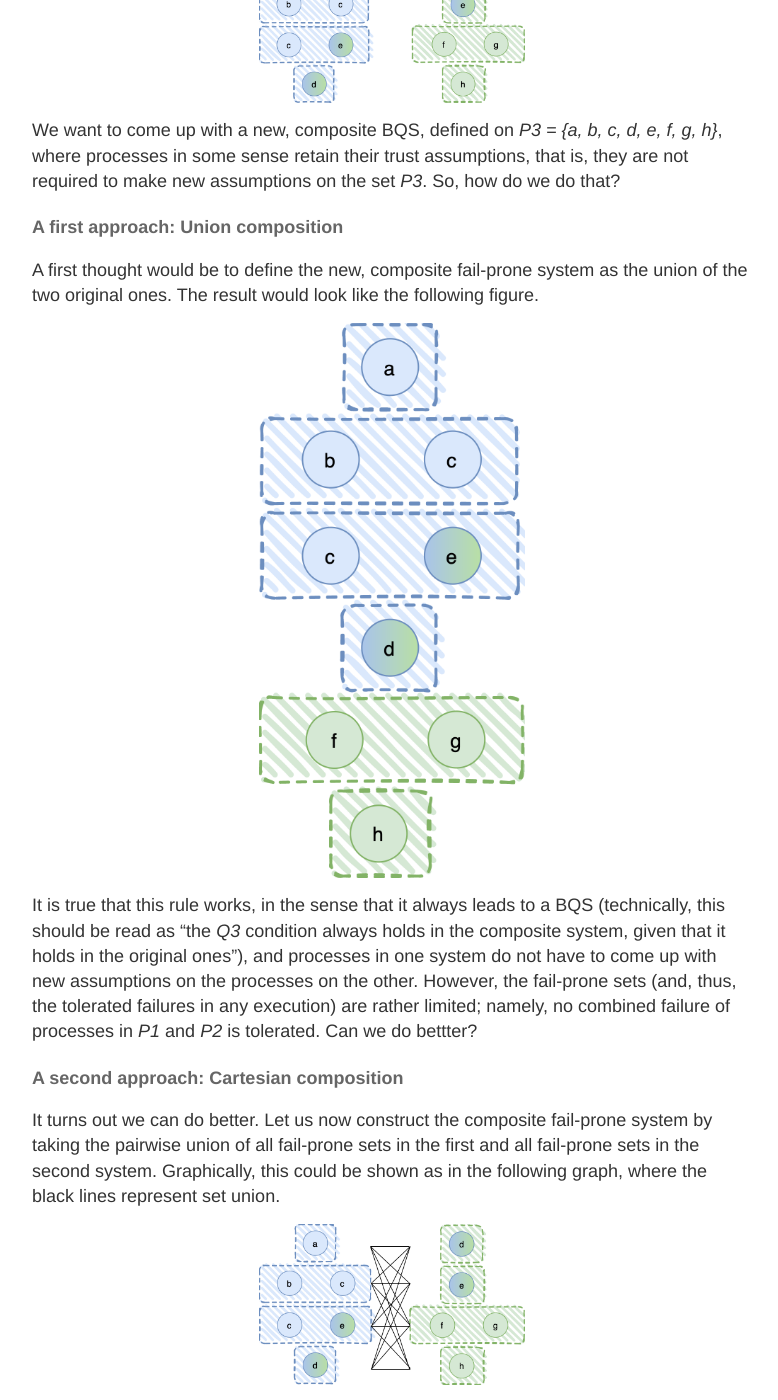
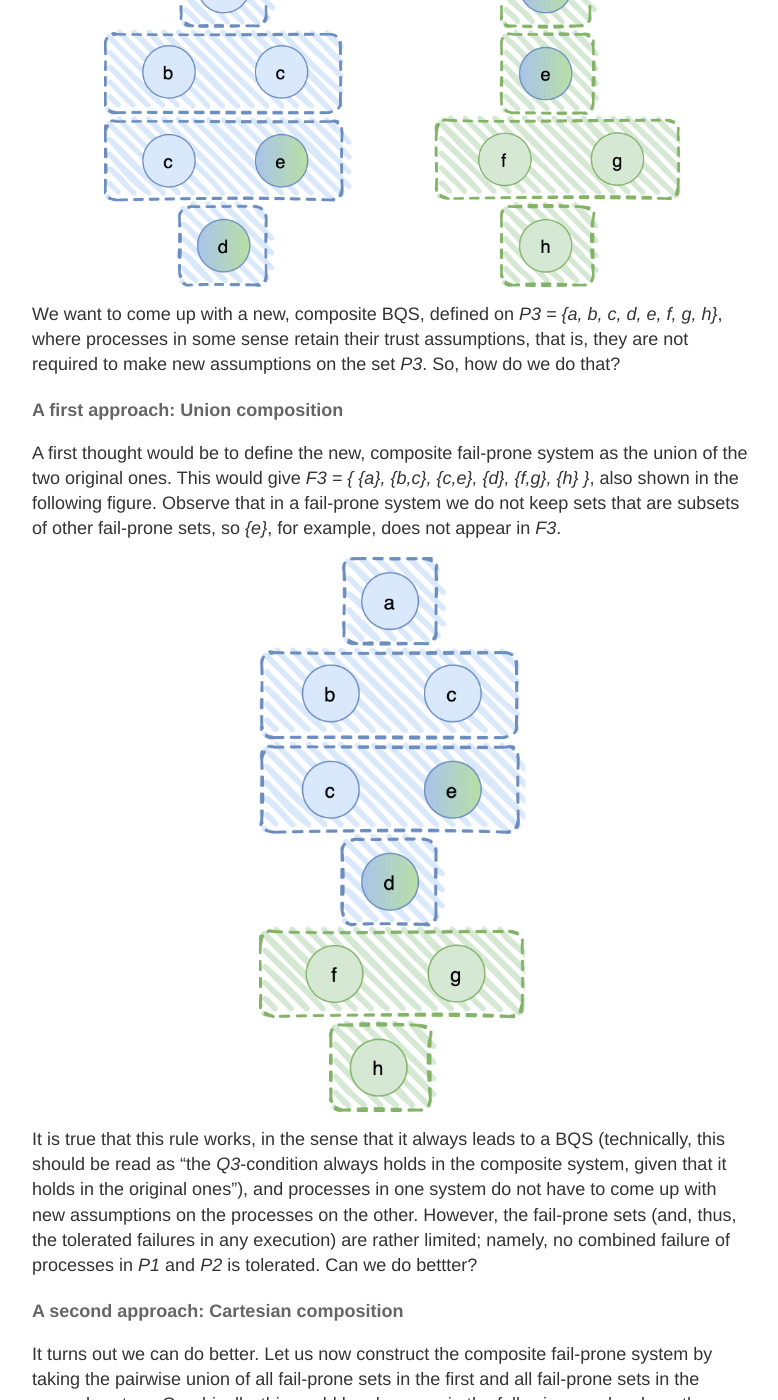
Before and after one commit to cryptobern/cryptobern.github.io, a Jekyll site: the page built from _posts/2021-08-02-howtotruststrangers.md, in a window 1280 px wide and 1400 px high, scrolled down 2175 px. Shown: the whole window, without its empty margins (248-1026 px from the left). Built offline with Jekyll 4.4.1, drawn with Linux system fonts in a browser that asks for light colours; some of the changed text lies outside the part shown.

Commit message:
update graphics

```diff
--- a/_posts/2021-08-02-howtotruststrangers.md
+++ b/_posts/2021-08-02-howtotruststrangers.md
@@ -13,7 +13,7 @@
 
 ### Secure distributed systems rely on trust
 
-Technically, trust is defined through a _fail-prone system_, which is a collection of subsets of processes, called _fail-prone sets_, such that each of them contains all the processes that may at most fail together during a protocol execution. In order to be well-defined, te fail-prone system needs to satisfy a condition, called the _Q3 condition_: no three fail-prone sets may cover the whole set of processes the BQS is defined on.
+Technically, trust is defined through a _fail-prone system_, which is a collection of subsets of processes, called _fail-prone sets_, such that each of them contains all the processes that may at most fail together during a protocol execution. In order to be well-defined, te fail-prone system needs to satisfy a condition, called the _Q3-condition_: no three fail-prone sets may cover the whole set of processes the BQS is defined on.
 Finally, a _Byzantine quorum system (BQS)_ complements the fail-prone system; it indicates the subsets of processes that are self-sufficient in taking important steps during the protocol execution. In the simplest case, the quorums are the complement of the fail-prone sets.
 
 <!-- ![Symmetric Byzantine quorum system](/images/strangers/trust_quorum_system.png){: width="80%" .center-image} -->
@@ -22,7 +22,7 @@
 
 Concretely, [Cachin and Tackmann](//doi.org/10.4230/LIPIcs.OPODIS.2019.7) extend Byzantine quorum systems to permit by introducing the model of _asymmetric trust_.
 Each party is now allowed to specify their own fail-prone system, and the set of all these fail-prone systems is called an _asymmetric fail-prone system_.
-As in the symmetric case, the notion of quorums exists here as well: each party defines a Byzantine quorum system, and the set of all these forms an _asymmetric Byzantine quorum systems (ABQS)_. Finally, a similar condition as in the symmetric case exists here as well. We will not go into much detail here, but it is called the _B3 condition_ and demands that, for any pair of parties, a certain combination of three of their fail-prone sets do not cover the set of all processes. Equivalently, you can think of this as follows: two processes must have sufficiently many common friends, so they can communicate through them, even if their enemies try to sabotage them.
+As in the symmetric case, the notion of quorums exists here as well: each party defines a Byzantine quorum system, and the set of all these forms an _asymmetric Byzantine quorum systems (ABQS)_. Finally, a similar condition as in the symmetric case exists here as well. We will not go into much detail here, but it is called the _B3-condition_ and demands that, for any pair of parties, a certain combination of three of their fail-prone sets do not cover the set of all processes. Equivalently, you can think of this as follows: two processes must have sufficiently many common friends, so they can communicate through them, even if their enemies try to sabotage them.
 
 <!-- ![Asymmetric Byzantine quorum system](/images/strangers/trust_asym_quorum_system.png){: width="80%" .center-image} -->
 
@@ -43,40 +43,40 @@
 
 Let us start with an example. In the following diagram we show two symmetric BQS. The processes (shown in circles) in the first one are
 _P1 = {a, b, c, d, e}_ and in the second _P2 = {d, e, f, g, h}_. Notice that processes _d_ and _e_ are common.
-The fail-prone systems are _F1 = { {a}, {b,c}, {d}, {c,e} }_ and _F2 = { {d}, {e}, {f,g}, {h} }_, respectively.
+The fail-prone systems are _F1 = { {a}, {b,c}, {c,e}, {d} }_ and _F2 = { {d}, {e}, {f,g}, {h} }_, respectively.
 
-![Two BQS with common processes](/images/strangers/sym-original-systems.png){: width="37%" .center-image}
+![Two BQS with common processes](/images/strangers/sym-original-systems.png){: width="80%" .center-image}
 
 We want to come up with a new, composite BQS, defined on _P3 = {a, b, c, d, e, f, g, h}_, where processes in some sense retain their trust assumptions, that is,
 they are not required to make new assumptions on the set _P3_. So, how do we do that?
 
 #### A first approach: Union composition
-A first thought would be to define the new, composite fail-prone system as the union of the two original ones. The result would look like the following figure.
+A first thought would be to define the new, composite fail-prone system as the union of the two original ones. This would give _F3 = { {a}, {b,c}, {c,e}, {d}, {f,g}, {h} }_, also shown in the following figure. Observe that in a fail-prone system we do not keep sets that are subsets of other fail-prone sets, so _{e}_, for example, does not appear in _F3_.
 
 ![Symmetric composition, union rule](/images/strangers/sym-unionrule.png){: width="37%" .center-image}
 
-It is true that this rule works, in the sense that it always leads to a BQS (technically, this should be read as "the _Q3_ condition always holds in the composite system, given that it holds in the original ones"), and processes in one system do not have to come up with new assumptions on the processes on the other. However, the fail-prone sets (and, thus, the tolerated failures in any execution) are rather limited; namely, no combined failure of processes in _P1_ and _P2_ is tolerated. Can we do bettter?
+It is true that this rule works, in the sense that it always leads to a BQS (technically, this should be read as "the _Q3_-condition always holds in the composite system, given that it holds in the original ones"), and processes in one system do not have to come up with new assumptions on the processes on the other. However, the fail-prone sets (and, thus, the tolerated failures in any execution) are rather limited; namely, no combined failure of processes in _P1_ and _P2_ is tolerated. Can we do bettter?
 
 #### A second approach: Cartesian composition
 It turns out we can do better. Let us now construct the composite fail-prone system by taking the pairwise union of all fail-prone sets in the first and all fail-prone sets in the second system. Graphically, this could be shown as in the following graph, where the black lines represent set union.
 
-![Symmetric composition, cartesian rule](/images/strangers/sym-cartesian-rule.png){: width="37%" .center-image}
+![Symmetric composition, cartesian rule](/images/strangers/sym-cartesian-rule.png){: width="80%" .center-image}
 
 Although this rule is in the correct direction, there does exist a problem. Observe that _F3_, the composite fail-prone system, contains, among others,
 the sets _{a, f, g}_, _{b, c, h}_, and _{c, e, d}_, also shown in the following figure.
 
-![Symmetric composition, the problem with cartesian rule](/images/strangers/sym-cartesian-problem.png){: width="37%" .center-image}
+![Symmetric composition, the problem with cartesian rule](/images/strangers/sym-cartesian-problem.png){: width="60%" .center-image}
 
-The problem with these three fail-prone sets is that their union covers _P3_. Hence, the _Q3_ condition does not hold and we do not have a BQS! But we started from two fail-prone systems that satisfied the _Q3_ condition, so, why did this happen? The problem is with the last of these sets, _{c, e, d}_. This set appears in _F3_, but not in the original systes: its projection in _P1_, which is _{c, e, d}_, is not in _F1_; and its projection in _P2_, which is _{e, d}_, is not in _F2_. In other words, the _Q3_ condition in the original systems holds because this set is not there. We have created a new fail-prone set that was not considered in the original systems. As a sidenote, this rule does indeed work (i.e., leads to a system where the _Q3_ condition holds) if the original systems do not contain common processes.
+The problem with these three fail-prone sets is that their union covers _P3_. Hence, the _Q3_-condition does not hold and we do not have a BQS! But we started from two fail-prone systems that satisfied the _Q3_-condition, so, why did this happen? The problem is with the last of these sets, _{c, e, d}_. This set appears in _F3_, but not in the original systes: its projection in _P1_, which is _{c, e, d}_, is not in _F1_; and its projection in _P2_, which is _{e, d}_, is not in _F2_. In other words, the _Q3_-condition in the original systems holds because this set is not there. We have created a new fail-prone set that was not considered in the original systems. As a sidenote, this rule does indeed work (i.e., leads to a system where the _Q3_-condition holds) if the original systems do not contain common processes.
 
 #### The final composition rulte: Cartesian composition with common processes
 So, let us present the final composition rule that solves the afforementioned problem. We again apply the pairwise union rule, but this time special care is taken when the two sets to be 'unioned' contain common processes. Specifically, we union only fail-prone sets that contain exactly the same subset of the proccesses in common between _P1_ and _P2_. In the following figure, this special case is marked by a dashed line.
 
-![Symmetric composition, the correct cartesian rule](/images/strangers/sym-cartesian2-rule.png){: width="37%" .center-image}
+![Symmetric composition, the correct cartesian rule](/images/strangers/sym-cartesian2-rule.png){: width="80%" .center-image}
 
 This results in a fail-prone system _F3_ as shown in the next figure.
 
-![Symmetric composition, the result of the correct cartesian rule](/images/strangers/sym-cartesian2-result.png){: width="37%" .center-image}
+![Symmetric composition, the result of the correct cartesian rule](/images/strangers/sym-cartesian2-result.png){: width="60%" .center-image}
 
 The intuition is that, if some processes in _P1_, in our case _c_ and _e_, are Byzantine, then they are Byzantine in _P2_ as well. They are the same processes after all. Thus, we can union the set _{c, e}_ only with fail-prone sets in _P2_ that already expect _e_ to fail (in our case there happens to be only one, the fail-prone set _{e}_).
 
@@ -91,7 +91,7 @@
 Let's proceed again through an example. To keep the example simple, we now consider two disjoint sets of processes _P1 = {a, b, c, d, e}_ and _P2 = {f, g, h, i, j}_. The fail-prone systems are shown in the following diagram. As before, processes are represented by circles and fail-prone sets are depicted by shaded, rectangular areas.
 For example, the fail-prone system of process _a_ is _Fa = { {c}, {d}, {e} }_, for _c_ it is _Fc = { {a,  b}, {d}, {e} }_, and so on. (The horizontal order of processes in _P2_ is intentionally _f, g, j, h, i_ because that lets us show the fail-prone set _{g, j}_ as a contiguous area.)
 
-![Example of ABQS composition](/images/strangers/composition_asymmetric.png){: width="80%" .center-image}
+![Example of ABQS composition](/images/strangers/composition-asymmetric.png ){: width="100%" .center-image}
 
 Ideally, we would like to use our result from the symmetric case, the cartesian composition rule that considers also common processes. To do so, we would have to let each process in one system do the pairwise union between its fail-prone sets and the fail-prone sets of the other system. That would indeed work, but... what are the 'fail-prone sets of the other system'? In the asymmetric model, each process has its own fail-prone sets, and now common notion of trust exists. If only we could come up with a notion that 'summarizes' the trust assumptions of an ABQS into a single BQS...
 
@@ -99,7 +99,7 @@
 Recall that in asymmetric BQS, no common understanding of the world exists, either because there is not enough knowledge to assess the system, or because the participating processes simply do not agree with each other. On the contrary, every process expresses its own beliefs and expectations, and no global notion of "correct" belief exists. In every execution, however, there will be a ground truth, manifested by a set of actually faulty process, and not all members of the system will have correctly anticipated this ground truth. Again, since there is no global understanding of the world, this is expected to happen.
 However, the process might still be able to make progress (where progress is defined by the protocol they are running) if "enough" processes have correctly foreseen which others would fail or would make erroneous assumptions about those who would fail. These "enough many" processes can be formally defined: [they are called a _guild_](//cryptobern.github.io/asymconsensus/). Recent works on consensus with ABQS have conditioned safety and liveness properties on the existence of such a set. In the context of Byzantine consensus, [Cachin and Zanolini](//arxiv.org/abs/2005.08795) show that a guild is required to solve asynchronous consensus and that consensus properties are guaranteed in all executions with a guild.
 
-The tolerated system captures this resilience of an ABQS. It contains those subsets of processes (called the _tolerated sets_) that are not necessary for the existence of a guild. The tolerated system characterizes the executions in which some of the processes in the ABQS will be able to operate correctly and make progress. In that sense, the tolerated system of an ABQS is the counterpart of the fail-prone system for a BQS. We show on our paper that the tolerated system an ABQS will always be a BQS (i.e., it will always satisfy the _Q3_ condition).
+The tolerated system captures this resilience of an ABQS. It contains those subsets of processes (called the _tolerated sets_) that are not necessary for the existence of a guild. The tolerated system characterizes the executions in which some of the processes in the ABQS will be able to operate correctly and make progress. In that sense, the tolerated system of an ABQS is the counterpart of the fail-prone system for a BQS. We show on our paper that the tolerated system an ABQS will always be a BQS (i.e., it will always satisfy the _Q3_-condition).
 It is a central concept for composing two ABQS because it allows external parties, or clients, to interact with an ABQS.
 Formally, the tolerated system is defined as follows.
 
@@ -109,19 +109,19 @@
 
 We can, thus, as external parties, interact with the two ABQS using their tolerated sets.
 
-![The tolerated systems in our example](/images/strangers/asym-tolerated.png){: width="37%" .center-image}
+![The tolerated systems in our example](/images/strangers/asym-tolerated.png){: width="100%" .center-image}
 
 #### Applying the cartesian rule
-We are now ready to perform the composition of our two ABQS. The idea is that every process in _P1_ uses the cartesian composition (with the special handling for common processes) between its fail-prone system and _T2_, and vice cersa for processes in _P2_. In the next picture we show, for example, how process _c_ would do the composition.
+We are now ready to perform the composition of our two ABQS. The idea is that every process in _P1_ uses the cartesian composition (with the special handling for common processes) between its fail-prone system and _T2_, and vice versa for processes in _P2_. In the next picture we show, for example, how process _c_ would do the composition.
 
-![The asymmetric composition rule in our example](/images/strangers/asym-rule.png){: width="37%" .center-image}
+![The asymmetric composition rule in our example](/images/strangers/asym-rule.png){: width="100%" .center-image}
 
 Technically, the rule is defined as follows.
 
 ![The composition rule for ABQS](/images/strangers/trust_asym_composition.png){: width="80%" .center-image}
 
 #### The purification procedure
-Finally, there is a subtle point we need to adress. We have seen that the tolerated system of an ABQS will always satisfy the _Q3_ property, and, by definition, the two ABQS will satisfy the _B3_ condition. However, it can be the case when _P1_ and _P2_ have common processes that the cartesian composition of an ABQS and a tolerated system does not satisfy the _B3_ condition. The good news, however, is that in such a case the 'problematic' set, that is, the set that breaks the _B3_ condition, will not be a tolerated set (as a proof sketch, if it was, then it would be in the tolerated set, and the tolerated set would not satisfy the _Q3_ condition). So, we can remove this 'problematic' set from the fail-prone set without sacrificing resilience, as it does not lead to a guild whatsoever.
+Finally, there is a subtle point we need to adress. We have seen that the tolerated system of an ABQS will always satisfy the _Q3_-condition, and, by definition, the two ABQS will satisfy the _B3_-condition. However, it can be the case when _P1_ and _P2_ have common processes that the cartesian composition of an ABQS and a tolerated system does not satisfy the _B3_-condition. The good news, however, is that in such a case the 'problematic' set, that is, the set that breaks the _B3_-condition, will not be a tolerated set (as a proof sketch, if it was, then it would be in the tolerated set, and the tolerated set would not satisfy the _Q3_-condition). So, we can remove this 'problematic' set from the fail-prone set without sacrificing resilience, as it does not lead to a guild whatsoever.
 
 This is formally captured by the _purification procedure_. Intuitively, it removes fail-prone sets that
 are "useless", in the sense that they do not lead to the existence of a guild.
```
